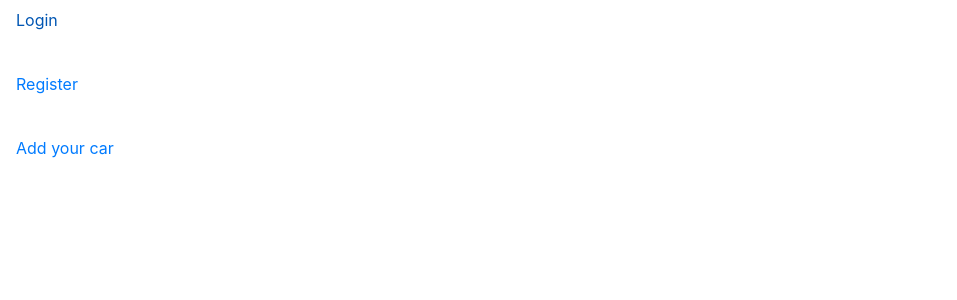
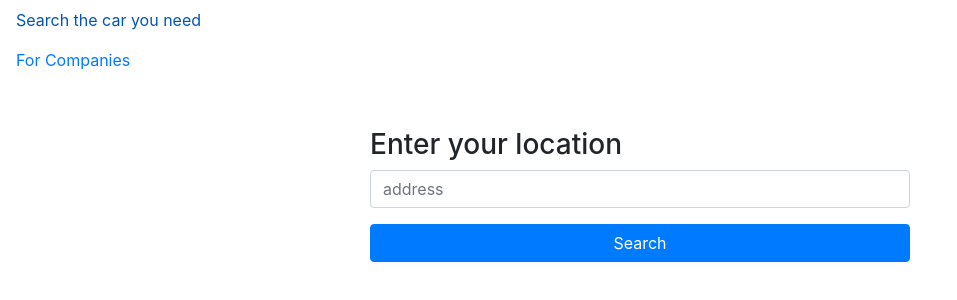
Before and after one commit to RaedShihab/carRental, a React (Create React App) app in the folder my-app/: page /com4 in a window 1280 px wide. Shown: the top 300 px of the page, without its empty margins (0-957 px from the left). Built offline with nearby package versions, Linux system fonts and the light colour scheme.

Commit message:
making search for cars

```diff
--- a/my-app/server.js
+++ b/my-app/server.js
@@ -19,6 +19,10 @@ app.use('/user', require('./routes/userRoute.js'))
 
   const port = process.env.PORT || 3001;
   app.listen(port, ()=> console.log(`listining on port ${port}`))
+
+
+
+
 
 
 
--- /dev/null
+++ b/my-app/src/123component.js
@@ -0,0 +1,33 @@
+ import React from 'react';
+
+
+ import { BrowserRouter , Route } from 'react-router-dom';
+
+
+// import './App.css';
+ import Com2 from './component2';
+ import Com1 from './component1';
+ import Com3 from './component3';
+
+  import Nav2 from './nav2'
+
+class App1 extends React.Component {
+
+  render(){
+    return (
+
+      <div>
+        <BrowserRouter>
+        <Nav2/>
+
+          <Route path='/com2' component={Com2} exact/>
+          <Route path="/com1" component={Com1} exact />
+          <Route path="/com3" component={Com3} exact />
+
+          </BrowserRouter>
+           </div>
+    );
+    }
+  }
+
+  export default App1;
--- a/my-app/src/App.js
+++ b/my-app/src/App.js
@@ -5,10 +5,13 @@ import { BrowserRouter , Route } from 'react-router-dom';
 
 
 import './App.css';
-import Com2 from './component2';
-import Com1 from './component1';
-import Com3 from './component3';
+// import Com2 from './component2';
+// import Com1 from './component1';
+// import Com3 from './component3';
+import Com4 from './component4';
+
  import Navgation from './navLink'
+import App1 from './123component';
 
 class App extends React.Component {
 
@@ -19,9 +22,11 @@ class App extends React.Component {
         <BrowserRouter>
         <Navgation/>
 
-          <Route path='/com2' component={Com2} exact/>
+          {/* <Route path='/com2' component={Com2} exact/>
           <Route path="/com1" component={Com1} exact />
-          <Route path="/com3" component={Com3} exact />
+          <Route path="/com3" component={Com3} exact /> */}
+          <Route path="/com4" component={Com4} exact />
+          <Route path="/App1" component={App1} exact />
           </BrowserRouter>
            </div>
     );
--- /dev/null
+++ b/my-app/src/component4.js
@@ -0,0 +1,198 @@
+import React from 'react';
+
+
+class Com4 extends React.Component {
+  constructor(props) {
+    super(props);
+    this.state = {
+      address: '',
+      year: '',
+      make: '',
+      model: '',
+      carData: [],
+      dispalyCarList: false
+    }
+  }
+
+  searchCarData(e) {
+    e.preventDefault();
+    var body = {
+        'address' : this.state.address
+        // year: this.state.year,
+        // make: this.state.make,
+        // model: this.state.model
+    }
+
+    fetch('http://localhost:3001/user/search', {
+      method: 'POST',
+      headers: { "Content-Type": "application/json" },
+      body: JSON.stringify(body)
+
+    }).then((res) => {
+      return res.json();
+    })
+    .then((data) => {
+      //  console.log('come back from database',data.status);
+      this.setState({
+        // carData : data.status,
+        carData : data,
+        dispalyCarList: true
+      })
+      // console.log('and here',data.status)
+    })
+  }
+
+
+
+  handelChangeaddress(e) {
+    this.setState({
+      address: e.target.value,
+    });
+         console.log(this.state.address);
+   }
+
+    render(){
+      return (
+
+        <div className='container'>
+          <div className='row'>
+            <div className='col-md-6 mt-5 mx-auto'>
+          <h1 className="h3 mb-3font-weight-normal">Enter your location</h1>
+
+            <div className='form-group'>
+            <input className='form-control'
+            type='text' value={this.state.address}  placeholder="address"
+            onChange={this.handelChangeaddress.bind(this)} />
+            </div>
+
+           <button
+           className='btn btn-g btn-primary btn-block'
+           type='submit' onClick={this.searchCarData.bind(this)} >Search</button>
+
+            { this.state.dispalyCarList ?
+            <CarList greeting={'this.state.carData'}/> :
+              null
+            }
+          </div>
+         </div>
+         </div>
+      );
+      }
+    }
+
+
+    class CarList extends React.Component {
+
+      render(props) {
+
+        return (
+          <div>
+            {this.props.greeting}
+          </div>
+
+          // <div>{
+          //   this.props.greeting.length > 0 ?
+          //     <table >
+          //       <thead>
+          //         <tr>
+          //           <th>address</th>
+          //           <th>year</th>
+          //           <th>make</th>
+          //           <th>model</th>
+          //         </tr>
+          //       </thead>
+          //       <tbody>
+          //         {
+          //           this.props.greeting.map((car, i) => {
+          //             return <tr key={i} value={car} >
+          //               {console.log(car.dataValues.Address)}
+          //               <td>{car.dataValues.Address}</td>
+          //               <td>{car.dataValues.year}</td>
+          //               <td>{car.dataValues.make}</td>
+          //               <td>{car.dataValues.model}</td>
+          //             </tr>
+
+          //           })
+          //         }
+          //       </tbody>
+          //     </table> : 'Sorry'
+
+          // }
+          // </div>
+        )
+      }
+    }
+
+    export default Com4;
+
+
+//     class CarList extends  React.Component {
+//       render() {
+//         return<div>
+//           {this.props.greeting > 0?
+//            <p>
+//   <table>
+//   <tr>
+//     <th>address</th>
+//     <th>year</th>
+//     <th>make</th>
+//     <th>model</th>
+//   </tr>
+//   <tr>
+//     <td>{this.props.greeting.address}</td>
+//     <td>{this.props.greeting.year}</td>
+//     <td>{this.props.greeting.make}</td>
+//     <td>{this.props.greeting.model}</td>
+//   </tr>
+// </table>
+//         </p>
+//           }
+//         </div>
+
+//       }
+//     }
+
+
+
+
+    //   handelChangeyear(e) {
+//     this.setState({
+//       year: e.target.value,
+//     });
+//     console.log(this.state.year);
+//   }
+//   handelChangemake(e) {
+//     this.setState({
+//       make: e.target.value,
+//     });
+//     console.log(this.state.make);
+//   }
+//   handelChangemodel(e) {
+//     this.setState({
+//       model: e.target.value,
+//     });
+//     console.log(this.state.model);
+//   }
+
+
+
+/* <div className='form-group'>
+        <input className='form-control'
+        type='text' value={this.state.year}  placeholder="Year"
+            onChange={this.handelChangeyear.bind(this)} />
+
+        </div>
+
+        <div className='form-group'>
+        <input className='form-control'
+        type='text' value={this.state.make}  placeholder="Make"
+            onChange={this.handelChangemake.bind(this)} />
+
+        </div>
+
+        <div className='form-group'>
+        <input className='form-control'
+        type='text' value={this.state.model}  placeholder="Model"
+            onChange={this.handelChangemodel.bind(this)} />
+
+        </div> */
--- /dev/null
+++ b/my-app/src/nav2.js
@@ -0,0 +1,20 @@
+ import React  from 'react';
+ import {NavLink} from 'react-router-dom';
+
+
+
+const Nav2 =() =>{
+
+    return (
+
+        <div >
+         <NavLink to="/com2" className='nav-link' exact>Login</NavLink> <br></br>
+         <NavLink to="/com1" className='nav-link' exact>Register</NavLink> <br></br>
+         <NavLink to="/com3" className='nav-link' exact>Add your car</NavLink> <br></br>
+       </div>
+
+
+    )
+}
+
+export default Nav2;
--- a/my-app/src/navLink.js
+++ b/my-app/src/navLink.js
@@ -2,13 +2,17 @@ import React  from 'react';
 import {NavLink} from 'react-router-dom';
 
 
+
 const Navgation =() =>{
 
-    return(
+    return (
+
         <div >
-         <NavLink to="/com2" className='nav-link' exact>Login</NavLink> <br></br>
+         {/* <NavLink to="/com2" className='nav-link' exact>Login</NavLink> <br></br>
          <NavLink to="/com1" className='nav-link' exact>Register</NavLink> <br></br>
-         <NavLink to="/com3" className='nav-link' exact>Add your car</NavLink>
+         <NavLink to="/com3" className='nav-link' exact>Add your car</NavLink> <br></br> */}
+         <NavLink to="/com4" className='nav-link' exact>Search the car you need </NavLink>
+         <NavLink to="/App1" className='nav-link' exact>For Companies </NavLink>
        </div>
 
 
```
Also changed, not shown: my-app/routes/userRoute.js (+39 -0 lines).
